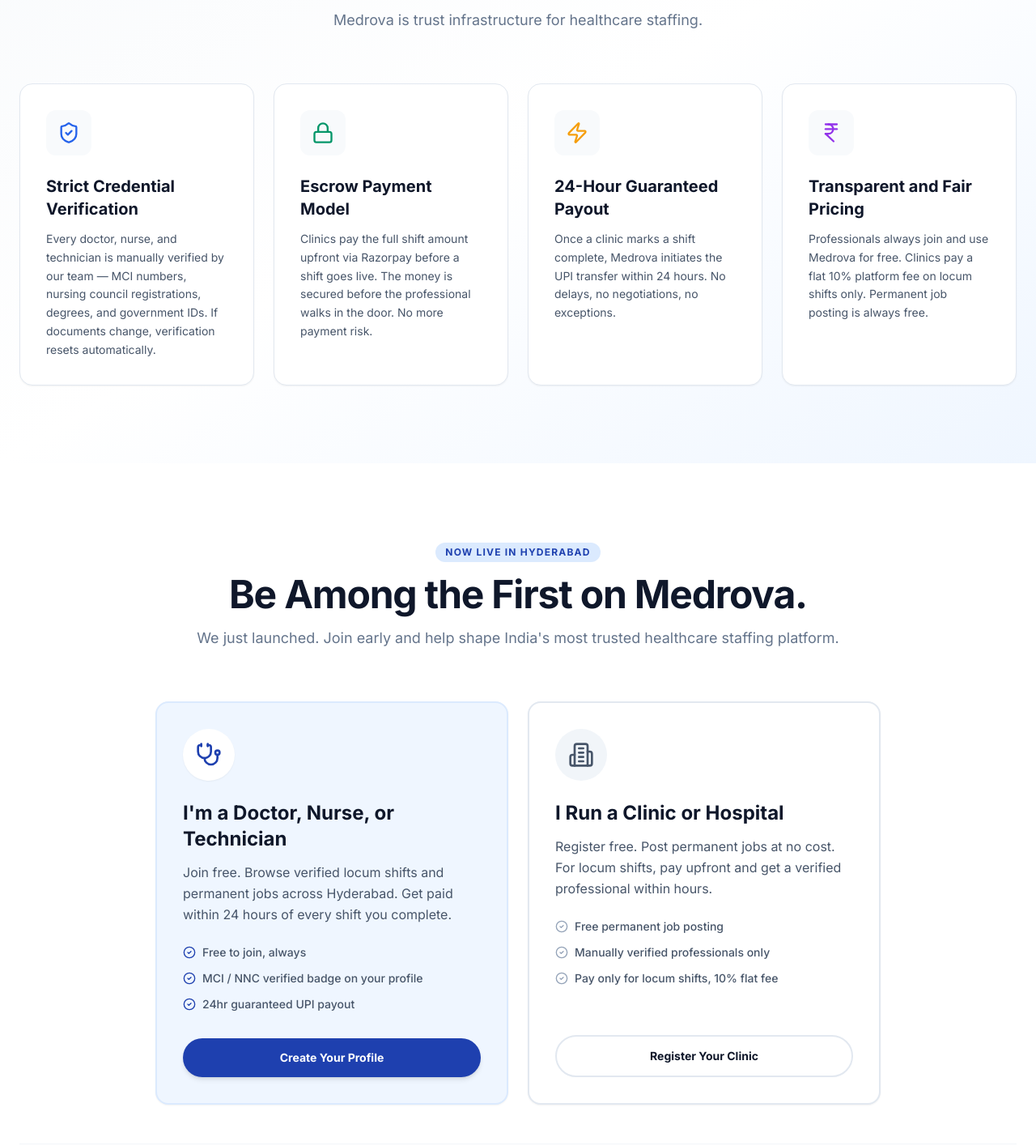
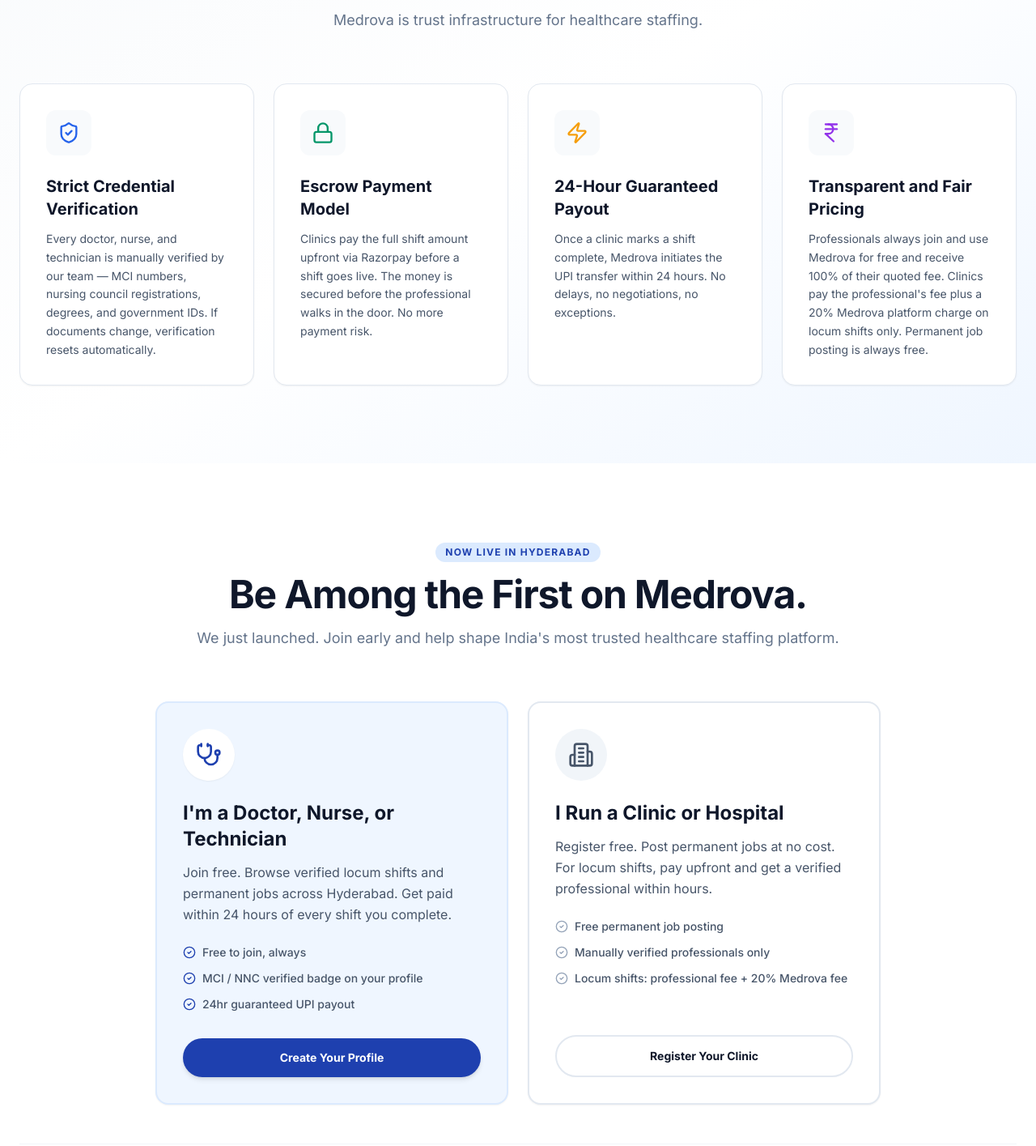
Before and after one commit to Koushik-Varakala/Medrova, a Next.js app: page / in a window 1280 px wide. Shown: the part 3724-5139 px from the top of the page at 81% size. Built offline with nearby package versions, Linux system fonts and the light colour scheme; no server answers.

Commit message:
small text errors + email typo error

```diff
--- a/app/(landing)/page.tsx
+++ b/app/(landing)/page.tsx
@@ -361,7 +361,7 @@ export default function LandingPage() {
               { title: "Strict Credential Verification", desc: "Every doctor, nurse, and technician is manually verified by our team — MCI numbers, nursing council registrations, degrees, and government IDs. If documents change, verification resets automatically.", icon: ShieldCheck, color: "text-blue-600" },
               { title: "Escrow Payment Model", desc: "Clinics pay the full shift amount upfront via Razorpay before a shift goes live. The money is secured before the professional walks in the door. No more payment risk.", icon: Lock, color: "text-emerald-600" },
               { title: "24-Hour Guaranteed Payout", desc: "Once a clinic marks a shift complete, Medrova initiates the UPI transfer within 24 hours. No delays, no negotiations, no exceptions.", icon: Zap, color: "text-amber-500" },
-              { title: "Transparent and Fair Pricing", desc: "Professionals always join and use Medrova for free. Clinics pay a flat 10% platform fee on locum shifts only. Permanent job posting is always free.", icon: IndianRupee, color: "text-purple-600" },
+              { title: "Transparent and Fair Pricing", desc: "Professionals always join and use Medrova for free and receive 100% of their quoted fee. Clinics pay the professional's fee plus a 20% Medrova platform charge on locum shifts only. Permanent job posting is always free.", icon: IndianRupee, color: "text-purple-600" },
             ].map((feature, i) => (
               <motion.div
                 key={i}
@@ -438,7 +438,7 @@ export default function LandingPage() {
               <ul className="mb-8 space-y-3 text-sm text-slate-600 font-medium">
                 <li className="flex items-center gap-2"><CheckCircle2 className="h-4 w-4 text-slate-400" /> Free permanent job posting</li>
                 <li className="flex items-center gap-2"><CheckCircle2 className="h-4 w-4 text-slate-400" /> Manually verified professionals only</li>
-                <li className="flex items-center gap-2"><CheckCircle2 className="h-4 w-4 text-slate-400" /> Pay only for locum shifts, 10% flat fee</li>
+                <li className="flex items-center gap-2"><CheckCircle2 className="h-4 w-4 text-slate-400" /> Locum shifts: professional fee + 20% Medrova fee</li>
               </ul>
 
               <Link
--- a/app/dashboard/clinic/post-shift/page.tsx
+++ b/app/dashboard/clinic/post-shift/page.tsx
@@ -17,7 +17,7 @@ export default function ClinicPostShiftPage() {
         <div className="flex items-start gap-3 rounded-xl border border-blue-200 bg-blue-50 p-4 shadow-sm">
           <Info className="mt-0.5 h-5 w-5 shrink-0 text-blue-500" />
           <p className="text-sm font-medium text-blue-900">
-            Shifts are visible to matching verified professionals after upfront payment. You pay ₹X+10% platform fee.
+            Shifts are visible to matching verified professionals after upfront payment. You pay the professional's quoted fee + 20% Medrova platform fee.
           </p>
         </div>
       </div>
--- a/components/onboarding/DoctorOnboardingForm.tsx
+++ b/components/onboarding/DoctorOnboardingForm.tsx
@@ -651,7 +651,7 @@ export function DoctorOnboardingForm() {
                         <div className="h-8 w-0.5 sm:h-0.5 sm:flex-1 bg-slate-200"></div>
                         <div className="flex flex-row sm:flex-col items-center gap-4 sm:gap-2 w-full sm:w-auto">
                           <div className="flex h-12 w-12 shrink-0 items-center justify-center rounded-full bg-emerald-100 text-emerald-600"><Wallet className="h-5 w-5" /></div>
-                          <span className="text-[10px] uppercase tracking-wider text-emerald-600 text-left sm:text-center flex-1 sm:flex-none">You receive 90%</span>
+                          <span className="text-[10px] uppercase tracking-wider text-emerald-600 text-left sm:text-center flex-1 sm:flex-none">You receive 100%</span>
                         </div>
                       </div>
 
--- a/lib/email.ts
+++ b/lib/email.ts
@@ -5,7 +5,7 @@
  */
 
 const LOGO_URL = "https://medrova.vercel.app/logo.png";
-const FROM_EMAIL = process.env.RESEND_FROM_EMAIL ?? "notifications@medrova.in";
+const FROM_EMAIL = `Medrova <${process.env.RESEND_FROM_EMAIL ?? "notifications@medrova.in"}>`;
 
 // ─────────────────────────────────────────────────────────
 // Shared Design Tokens
```
